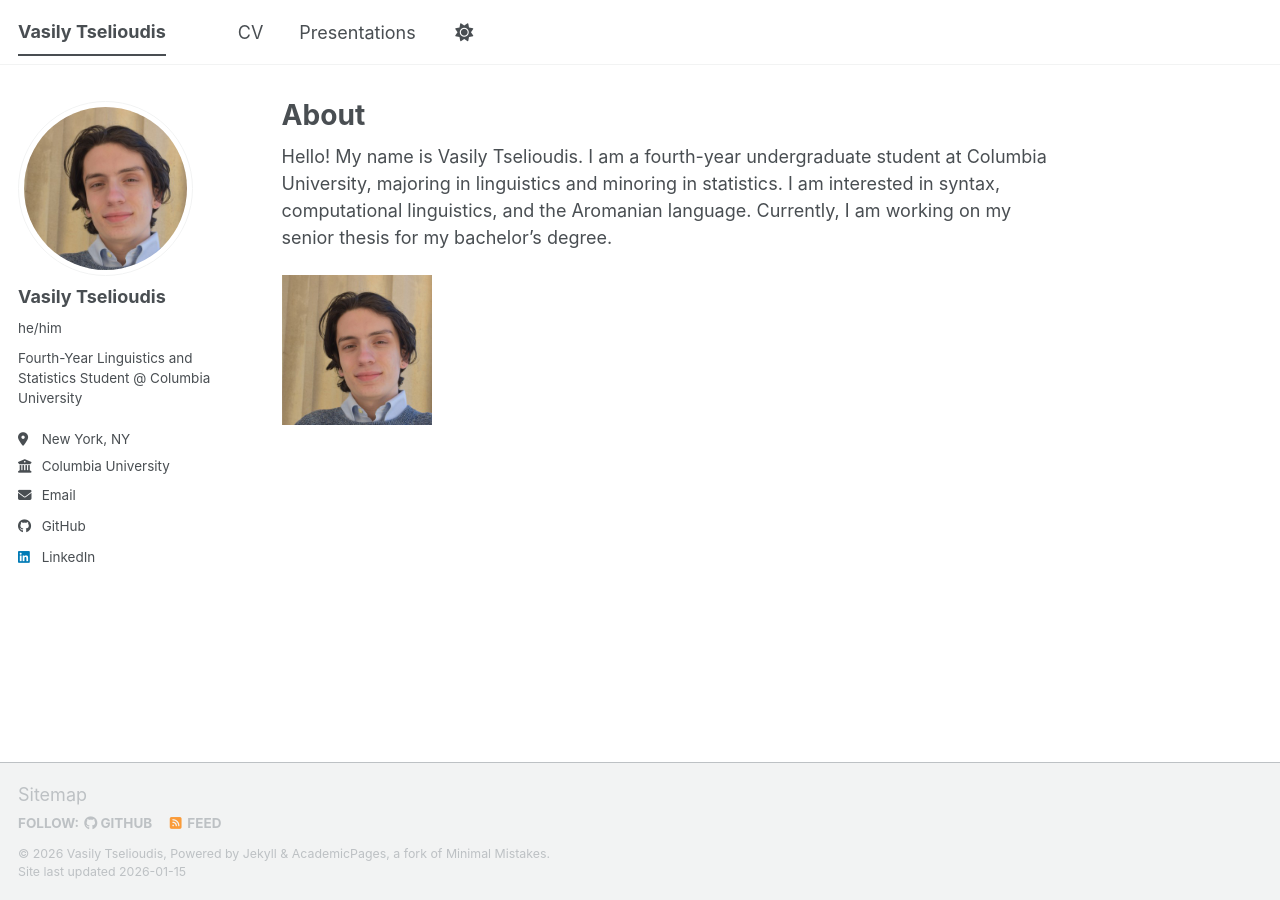
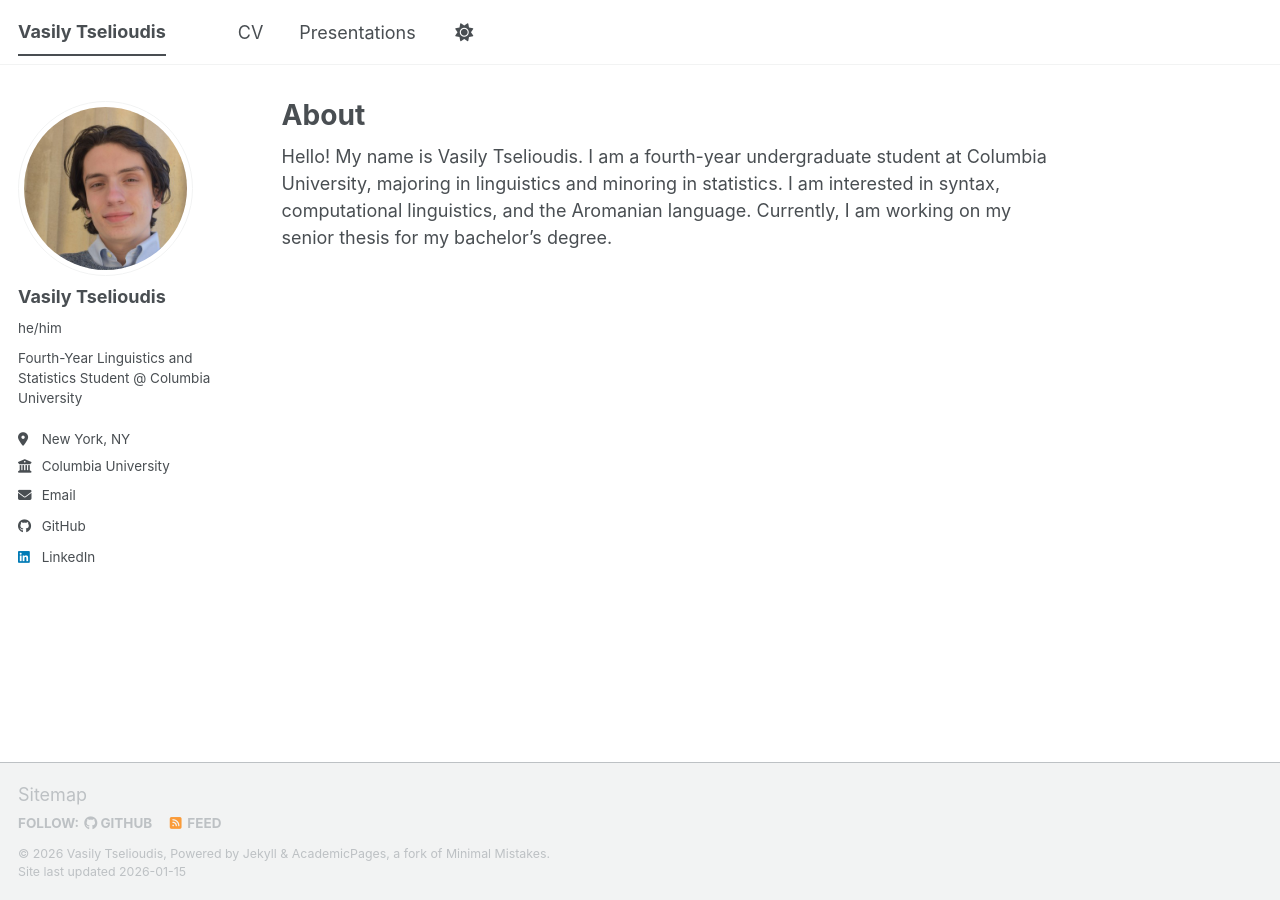
Before and after one commit to vtselioudis/vtselioudis.github.io, a Jekyll site: the page built from _pages/about.md, in a window 1280 px wide. Built offline with Jekyll 4.4.1, drawn with Linux system fonts in a browser that asks for light colours; a script bundle is joined from its source files by our own code; library files that are not in the unit come from our copies.

Commit message:
Update about.md

```diff
--- a/_pages/about.md
+++ b/_pages/about.md
@@ -10,5 +10,3 @@ redirect_from:
 ---
 
 Hello! My name is Vasily Tselioudis. I am a fourth-year undergraduate student at Columbia University, majoring in linguistics and minoring in statistics. I am interested in syntax, computational linguistics, and the Aromanian language. Currently, I am working on my senior thesis for my bachelor's degree.
-
-<img src="{{ site.baseurl }}/images/profile.jpeg" width="150" alt="Vasily Tselioudis">
```
